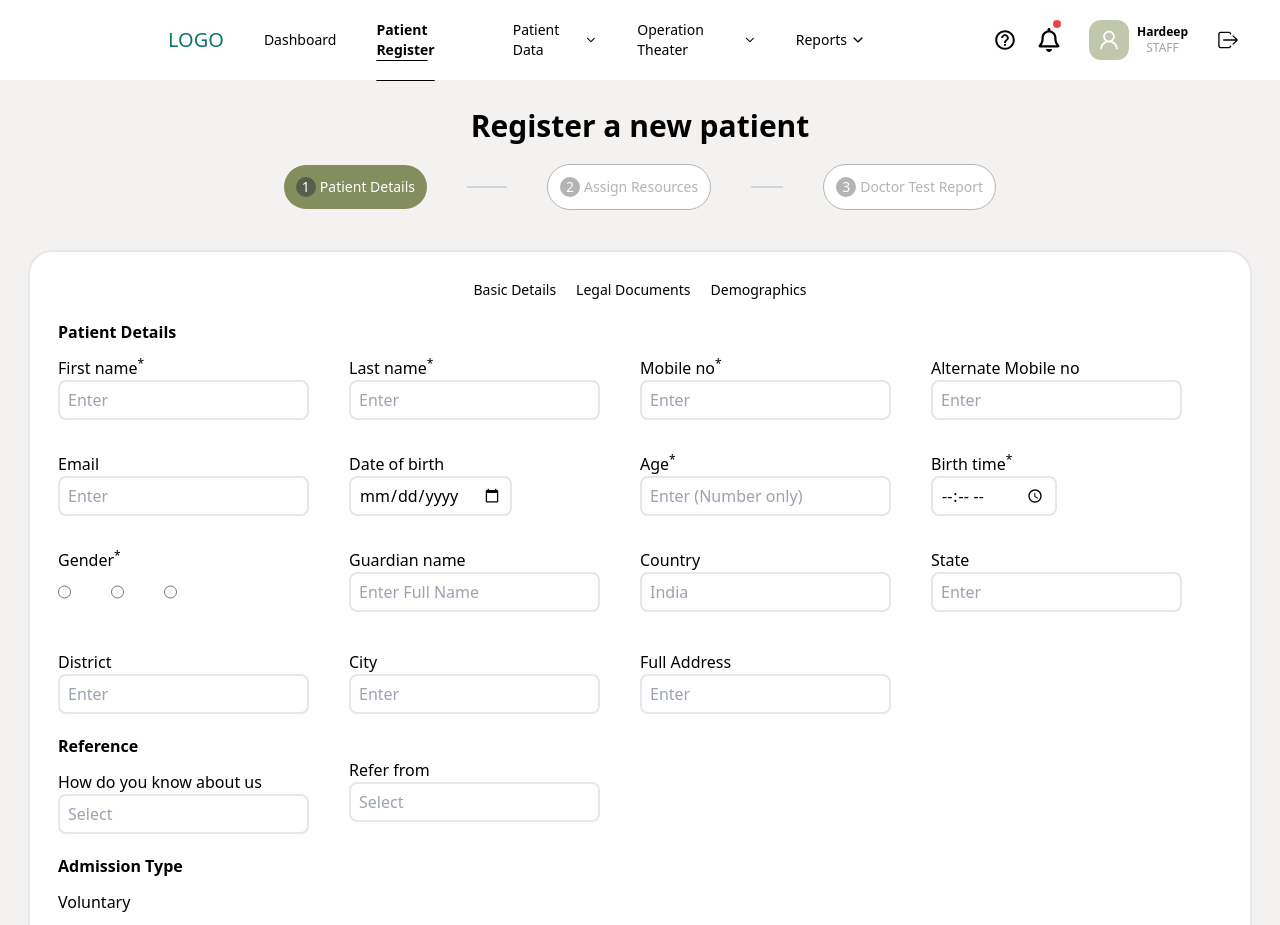
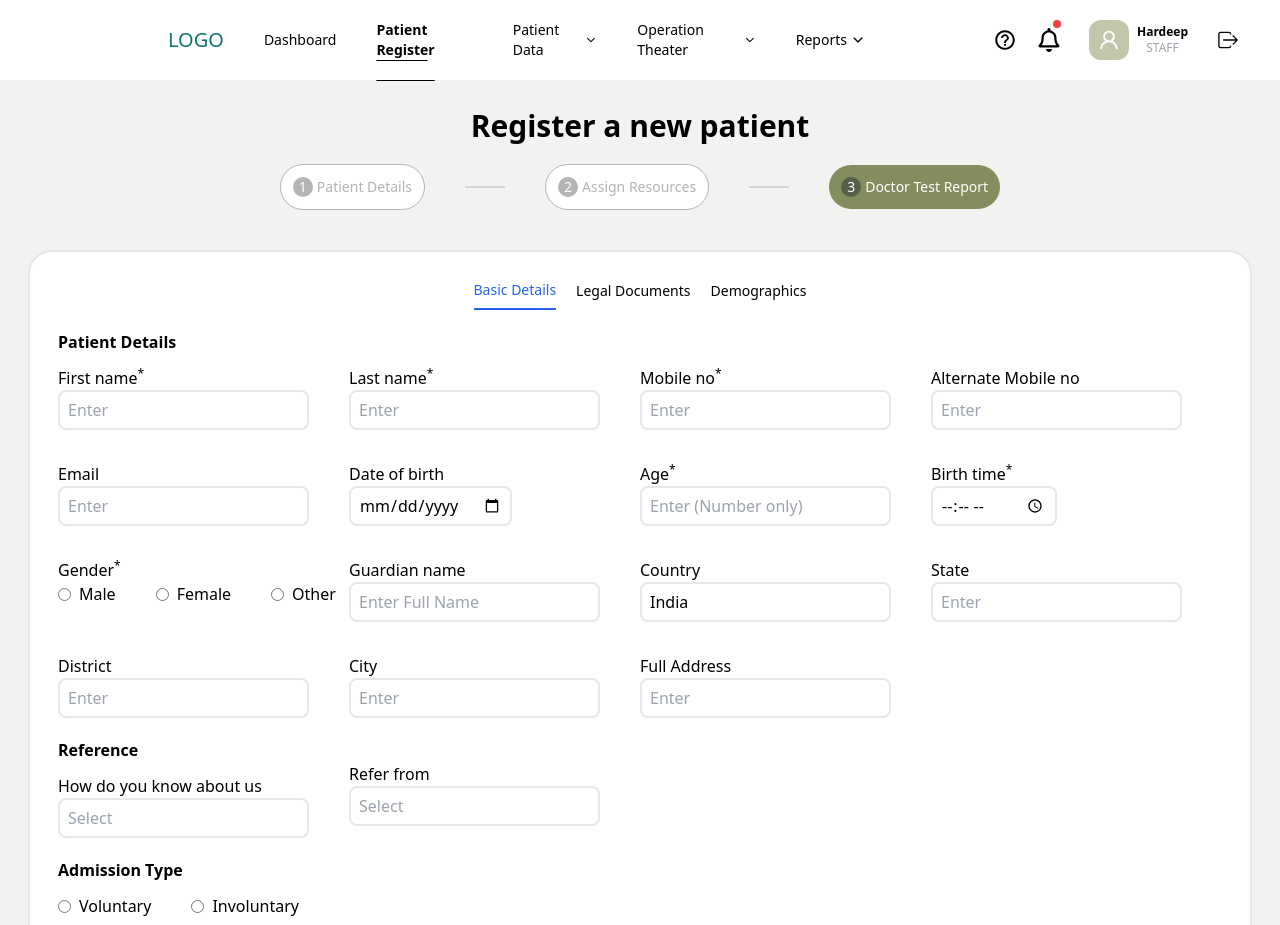
Before and after one commit to Mithun20522/Tekonika-task, a React (Vite) app: page /patient-register/doctor-test-report in a window 1280 px wide. Shown: the top 925 px of the page. Built offline with nearby package versions, Linux system fonts and the light colour scheme.

Commit message:
form validations added

```diff
--- a/src/components/PatientForm.tsx
+++ b/src/components/PatientForm.tsx
@@ -1,12 +1,60 @@
+import { useState } from "react";
+import { useForm } from "react-hook-form";
+
+const subOptions = ["Basic Details", "Legal Documents", "Demographics"];
+
 export default function PatientForm() {
+  const [activeStep, setActiveStep] = useState<number>(0);
+  const {
+    register,
+    handleSubmit,
+    formState: { errors },
+  } = useForm({
+    defaultValues: {
+      firstName: "",
+      lastName: "",
+      mobileNo: "",
+      altMobileNo: "",
+      email: "",
+      dob: "",
+      age: "",
+      birthTime: "",
+      gender: "",
+      guardianName: "",
+      country: "India",
+      state: "",
+      district: "",
+      city: "",
+      fullAddress: "",
+      knowUs: "",
+      referFrom: "",
+      admissionType: "",
+    },
+  });
+
+  const onSubmit = (data: any) => {
+    console.log(data);
+  };
+
   return (
     <div className="p-7 border-2 rounded-3xl bg-white mx-auto">
       <div className="flex items-center justify-center gap-5 text-sm">
-        <div>Basic Details</div>
-        <div>Legal Documents</div>
-        <div>Demographics</div>
+        {subOptions.map((step, index) => (
+          <div
+            key={step}
+            className={`${
+              activeStep === index
+                ? "border-b-2 border-blue-600 text-blue-600"
+                : ""
+            } cursor-pointer pb-2`}
+            onClick={() => setActiveStep(index)}
+          >
+            {step}
           </div>
-      <form>
+        ))}
+      </div>
+
+      <form onSubmit={handleSubmit(onSubmit)}>
         <div>
           <h1 className="font-semibold mt-5">Patient Details</h1>
           <div className="mt-3">
@@ -19,53 +67,100 @@ export default function PatientForm() {
                 <div>
                   <input
                     type="text"
-                    name="firstName"
+                    {...register("firstName", {
+                      required: "First name is required",
+                      pattern: {
+                        value: /^[A-Za-z]+$/,
+                        message: "Please enter valid name",
+                      },
+                    })}
                     placeholder="Enter"
                     className="px-2 border-2 rounded-lg h-10"
                   />
+                  {errors.firstName && (
+                    <p className="text-red-500 text-xs mt-1">
+                      {errors.firstName.message}
+                    </p>
+                  )}
                 </div>
               </div>
+
               <div>
                 <label htmlFor="lastName" className="relative">
                   Last name
-                  <span className="absolute text-xs -top-[1px]">*</span>
+                  <span className="absolute text-xs  -top-[1px]">*</span>
                 </label>
                 <div>
                   <input
                     type="text"
-                    name="lastName"
+                    {...register("lastName", {
+                      required: "Last name is required",
+                      pattern: {
+                        value: /^[A-Za-z]+$/,
+                        message: "Please enter valid name",
+                      },
+                    })}
                     placeholder="Enter"
                     className="px-2 border-2 rounded-lg h-10"
                   />
+                  {errors.lastName && (
+                    <p className="text-red-500 text-xs mt-1">
+                      {errors.lastName.message}
+                    </p>
+                  )}
                 </div>
               </div>
+
               <div>
                 <label htmlFor="mobileNo" className="relative">
                   Mobile no
-                  <span className="absolute text-xs -top-[1px]">*</span>
+                  <span className="absolute text-xs  -top-[1px]">*</span>
                 </label>
                 <div>
                   <input
                     type="tel"
-                    name="mobileNo"
+                    {...register("mobileNo", {
+                      required: "Mobile number is required",
+                      pattern: {
+                        value: /^[0-9]{10}$/,
+                        message: "Please enter valid 10-digit number",
+                      },
+                    })}
                     placeholder="Enter"
                     className="px-2 border-2 rounded-lg h-10"
                   />
+                  {errors.mobileNo && (
+                    <p className="text-red-500 text-xs mt-1">
+                      {errors.mobileNo.message}
+                    </p>
+                  )}
                 </div>
               </div>
+
               <div>
                 <label htmlFor="altMobileNo" className="relative">
                   Alternate Mobile no
                 </label>
                 <div>
                   <input
-                    type="text"
-                    name="altMobileNo"
+                    type="tel"
+                    {...register("altMobileNo", {
+                      pattern: {
+                        value: /^[0-9]{10}$/,
+                        message: "Please enter valid 10-digit number",
+                      },
+                    })}
                     placeholder="Enter"
                     className="px-2 border-2 rounded-lg h-10"
                   />
+                  {errors.altMobileNo && (
+                    <p className="text-red-500 text-xs mt-1">
+                      {errors.altMobileNo.message}
+                    </p>
+                  )}
                 </div>
               </div>
+
               <div>
                 <label htmlFor="email" className="relative">
                   Email
@@ -73,12 +168,23 @@ export default function PatientForm() {
                 <div>
                   <input
                     type="email"
-                    name="email"
+                    {...register("email", {
+                      pattern: {
+                        value: /^[A-Z0-9._%+-]+@[A-Z0-9.-]+\.[A-Z]{2,}$/i,
+                        message: "Please enter valid email",
+                      },
+                    })}
                     placeholder="Enter"
                     className="px-2 border-2 rounded-lg h-10"
                   />
+                  {errors.email && (
+                    <p className="text-red-500 text-xs mt-1">
+                      {errors.email.message}
+                    </p>
+                  )}
                 </div>
               </div>
+
               <div>
                 <label htmlFor="dob" className="relative">
                   Date of birth
@@ -86,63 +192,106 @@ export default function PatientForm() {
                 <div>
                   <input
                     type="date"
-                    name="dob"
+                    {...register("dob")}
                     placeholder="DD/MM/YYYY"
                     className="px-2 border-2 rounded-lg h-10 placeholder:uppercase"
                   />
                 </div>
               </div>
+
               <div>
                 <label htmlFor="age" className="relative">
                   Age
-                  <span className="absolute text-xs -top-[1px]">*</span>
+                  <span className="absolute text-xs  -top-[1px]">*</span>
                 </label>
                 <div>
                   <input
                     type="number"
-                    name="age"
+                    {...register("age", {
+                      required: "Age is required",
+                      min: { value: 0, message: "Age must be positive" },
+                      max: { value: 150, message: "Please enter valid age" },
+                    })}
                     placeholder="Enter (Number only)"
                     className="px-2 border-2 rounded-lg h-10"
                   />
+                  {errors.age && (
+                    <p className="text-red-500 text-xs mt-1">
+                      {errors.age.message}
+                    </p>
+                  )}
                 </div>
               </div>
+
               <div>
                 <label htmlFor="birthTime" className="relative">
                   Birth time
-                  <span className="absolute text-xs -top-[1px]">*</span>
+                  <span className="absolute text-xs  -top-[1px]">*</span>
                 </label>
                 <div>
                   <input
                     type="time"
-                    name="birthTime"
+                    {...register("birthTime", {
+                      required: "Birth time is required",
+                    })}
                     placeholder="00:00"
                     className="px-2 border-2 rounded-lg h-10"
                   />
+                  {errors.birthTime && (
+                    <p className="text-red-500 text-xs mt-1">
+                      {errors.birthTime.message}
+                    </p>
+                  )}
                 </div>
               </div>
+
               <div>
                 <label htmlFor="gender" className="relative">
                   Gender
-                  <span className="absolute text-xs -top-[1px]">*</span>
+                  <span className="absolute text-xs  -top-[1px]">*</span>
                 </label>
                 <div className="space-x-10">
+                  <label className="inline-flex items-center">
                     <input
                       type="radio"
-                    name="male"
-                    className="px-2 border-2 rounded-lg h-10"
+                      {...register("gender", {
+                        required: "Please select gender",
+                      })}
+                      value="male"
+                      className="mr-2"
                     />
+                    Male
+                  </label>
+                  <label className="inline-flex items-center">
                     <input
                       type="radio"
-                    name="female"
-                    className="px-2 border-2 rounded-lg h-10"
+                      {...register("gender", {
+                        required: "Please select gender",
+                      })}
+                      value="female"
+                      className="mr-2"
                     />
+                    Female
+                  </label>
+                  <label className="inline-flex items-center">
                     <input
                       type="radio"
-                    name="others"
-                    className="px-2 border-2 rounded-lg h-10"
+                      {...register("gender", {
+                        required: "Please select gender",
+                      })}
+                      value="other"
+                      className="mr-2"
                     />
+                    Other
+                  </label>
                 </div>
+                {errors.gender && (
+                  <p className="text-red-500 text-xs mt-1">
+                    {errors.gender.message}
+                  </p>
+                )}
               </div>
+
               <div>
                 <label htmlFor="guardianName" className="relative">
                   Guardian name
@@ -150,12 +299,13 @@ export default function PatientForm() {
                 <div>
                   <input
                     type="text"
-                    name="guardianName"
+                    {...register("guardianName")}
                     placeholder="Enter Full Name"
                     className="px-2 border-2 rounded-lg h-10"
                   />
                 </div>
               </div>
+
               <div>
                 <label htmlFor="country" className="relative">
                   Country
@@ -163,12 +313,13 @@ export default function PatientForm() {
                 <div>
                   <input
                     type="text"
-                    name="country"
+                    {...register("country")}
                     placeholder="India"
                     className="px-2 border-2 rounded-lg h-10"
                   />
                 </div>
               </div>
+
               <div>
                 <label htmlFor="state" className="relative">
                   State
@@ -176,12 +327,13 @@ export default function PatientForm() {
                 <div>
                   <input
                     type="text"
-                    name="state"
+                    {...register("state")}
                     placeholder="Enter"
                     className="px-2 border-2 rounded-lg h-10"
                   />
                 </div>
               </div>
+
               <div>
                 <label htmlFor="district" className="relative">
                   District
@@ -189,12 +341,13 @@ export default function PatientForm() {
                 <div>
                   <input
                     type="text"
-                    name="district"
+                    {...register("district")}
                     placeholder="Enter"
                     className="px-2 border-2 rounded-lg h-10"
                   />
                 </div>
               </div>
+
               <div>
                 <label htmlFor="city" className="relative">
                   City
@@ -202,12 +355,13 @@ export default function PatientForm() {
                 <div>
                   <input
                     type="text"
-                    name="city"
+                    {...register("city")}
                     placeholder="Enter"
                     className="px-2 border-2 rounded-lg h-10"
                   />
                 </div>
               </div>
+
               <div>
                 <label htmlFor="fullAddress" className="relative">
                   Full Address
@@ -215,7 +369,7 @@ export default function PatientForm() {
                 <div>
                   <input
                     type="text"
-                    name="fullAddress"
+                    {...register("fullAddress")}
                     placeholder="Enter"
                     className="px-2 border-2 rounded-lg h-10"
                   />
@@ -224,17 +378,18 @@ export default function PatientForm() {
             </div>
           </div>
         </div>
+
         <div>
           <h1 className="font-semibold mt-5">Reference</h1>
           <div className="max-w-7xl grid grid-cols-1 gap-y-8 sm:grid-cols-2 md:grid-cols-3 lg:grid-cols-4">
-            <div className="mt-3 ">
+            <div className="mt-3">
               <label htmlFor="knowUs" className="relative">
                 How do you know about us
               </label>
               <div>
                 <input
                   type="text"
-                  name="knowUs"
+                  {...register("knowUs")}
                   placeholder="Select"
                   className="px-2 border-2 rounded-lg h-10"
                 />
@@ -247,7 +402,7 @@ export default function PatientForm() {
               <div>
                 <input
                   type="text"
-                  name="referFrom"
+                  {...register("referFrom")}
                   placeholder="Select"
                   className="px-2 border-2 rounded-lg h-10"
                 />
@@ -255,33 +410,54 @@ export default function PatientForm() {
             </div>
           </div>
         </div>
+
         <div>
           <h1 className="font-semibold mt-5">Admission Type</h1>
           <div className="mt-3">
             <div>
-              <label htmlFor="voluntary" className="relative">
+              <label className="relative block">
+                <div className="space-x-10">
+                  <label className="inline-flex items-center">
+                    <input
+                      type="radio"
+                      {...register("admissionType")}
+                      value="voluntary"
+                      className="mr-2"
+                    />
                     Voluntary
                   </label>
-              <div className="space-x-10">
+                  <label className="inline-flex items-center">
                     <input
                       type="radio"
-                  name="voluntary"
-                  className="px-2 border-2 rounded-lg h-10"
+                      {...register("admissionType")}
+                      value="involuntary"
+                      className="mr-2"
                     />
-                <input
-                  type="radio"
-                  name="inVoluntary"
-                  className="px-2 border-2 rounded-lg h-10"
-                />
+                    Involuntary
+                  </label>
+                </div>
+              </label>
             </div>
           </div>
         </div>
-        </div>
-        <div className="flex flex-col md:flex-row items-center justify-center mt-5 gap-10">
-          <button className="border-[#646e5e] border-2 rounded-full px-8 py-2">
+
+        <div className="flex flex-col md:flex-row items-center justify-center mt-5 md:gap-10 gap-6">
+          <button
+            type="button"
+            onClick={() => setActiveStep((prev) => Math.max(0, prev - 1))}
+            disabled={activeStep === 0}
+            className="border-[#646e5e] border-2 cursor-pointer rounded-full px-8 py-2"
+          >
             Save
           </button>
-          <button className="bg-[#323e2a] rounded-full text-white px-8 py-2">{`Save & Continue`}</button>
+          <button
+            type="submit"
+            className="bg-[#323e2a] rounded-full text-white px-8 py-2"
+          >
+            {activeStep === subOptions.length - 1
+              ? "Submit"
+              : "Save & Continue"}
+          </button>
         </div>
       </form>
     </div>
--- a/src/components/StepDetails.tsx
+++ b/src/components/StepDetails.tsx
@@ -1,45 +1,61 @@
-import { Link } from "react-router-dom";
+import React from "react";
+import { Link, useLocation } from "react-router-dom";
+const steps = [
+  {
+    number: 1,
+    path: "/patient-register/patient-details",
+    label: "Patient Details",
+  },
+  {
+    number: 2,
+    path: "/patient-register/assign-resources",
+    label: "Assign Resources",
+  },
+  {
+    number: 3,
+    path: "/patient-register/doctor-test-report",
+    label: "Doctor Test Report",
+  },
+];
 
 export default function StepDetails() {
+  const location = useLocation();
+  const currentPath = location.pathname;
+
+  const isStepActive = (stepPath: string) => currentPath === stepPath;
+
   return (
     <div>
       <h1 className="text-center mb-5 text-3xl font-semibold">
         Register a new patient
       </h1>
       <div className="flex flex-col md:flex-row items-center justify-center gap-10">
+        {steps.map((step, index) => (
+          <React.Fragment key={step.number}>
             <Link
-          className="bg-[#848d5e] md:w-fit w-full mx-5 md:mx-0 items-center gap-1 flex text-white cursor-pointer text-sm p-3 rounded-full"
-          to={"/patient-register/patient-details"}
+              className={`${
+                isStepActive(step.path)
+                  ? "bg-[#848d5e] text-white"
+                  : "bg-white text-[#b4b4b4] border border-[#b4b4b4]"
+              } md:w-fit w-full mx-5 md:mx-0 items-center gap-1 flex cursor-pointer text-sm p-3 rounded-full`}
+              to={step.path}
             >
-          <div className="w-5 text-center h-full rounded-full bg-[#575f4a] text-white text-sm">
-            1
+              <div
+                className={`w-5 text-center h-full rounded-full ${
+                  isStepActive(step.path) ? "bg-[#575f4a]" : "bg-[#b4b4b4]"
+                } text-white text-sm`}
+              >
+                {step.number}
               </div>
-          <div>Patient Details</div>
+              <div>{step.label}</div>
             </Link>
+            {index < steps.length - 1 && (
               <div className="connector hidden md:block">
                 <hr className="border-t-2 border-gray-300 w-10" />
               </div>
-        <Link
-          className="bg-white md:w-fit w-full mx-5 md:mx-0 items-center gap-1 flex text-[#b4b4b4] border border-[#b4b4b4] cursor-pointer text-sm p-3 rounded-full"
-          to={"/patient-register/assign-resources"}
-        >
-          <div className="w-5 text-center h-full rounded-full bg-[#b4b4b4] text-white text-sm">
-            2
-          </div>
-          <div>Assign Resources</div>
-        </Link>
-        <div className="connector hidden md:block">
-          <hr className="border-t-2 border-gray-300 w-8" />
-        </div>
-        <Link
-          className="bg-white md:w-fit w-full mx-5 md:mx-0 items-center gap-1 flex text-[#b4b4b4] border border-[#b4b4b4] cursor-pointer text-sm p-3 rounded-full"
-          to={"/patient-register/doctor-test-report"}
-        >
-          <div className="w-5 text-center h-full rounded-full bg-[#b4b4b4] text-white text-sm">
-            3
-          </div>
-          <div>Doctor Test Report</div>
-        </Link>
+            )}
+          </React.Fragment>
+        ))}
       </div>
     </div>
   );
```
Lines whose indentation alone changed are shown as unchanged.
